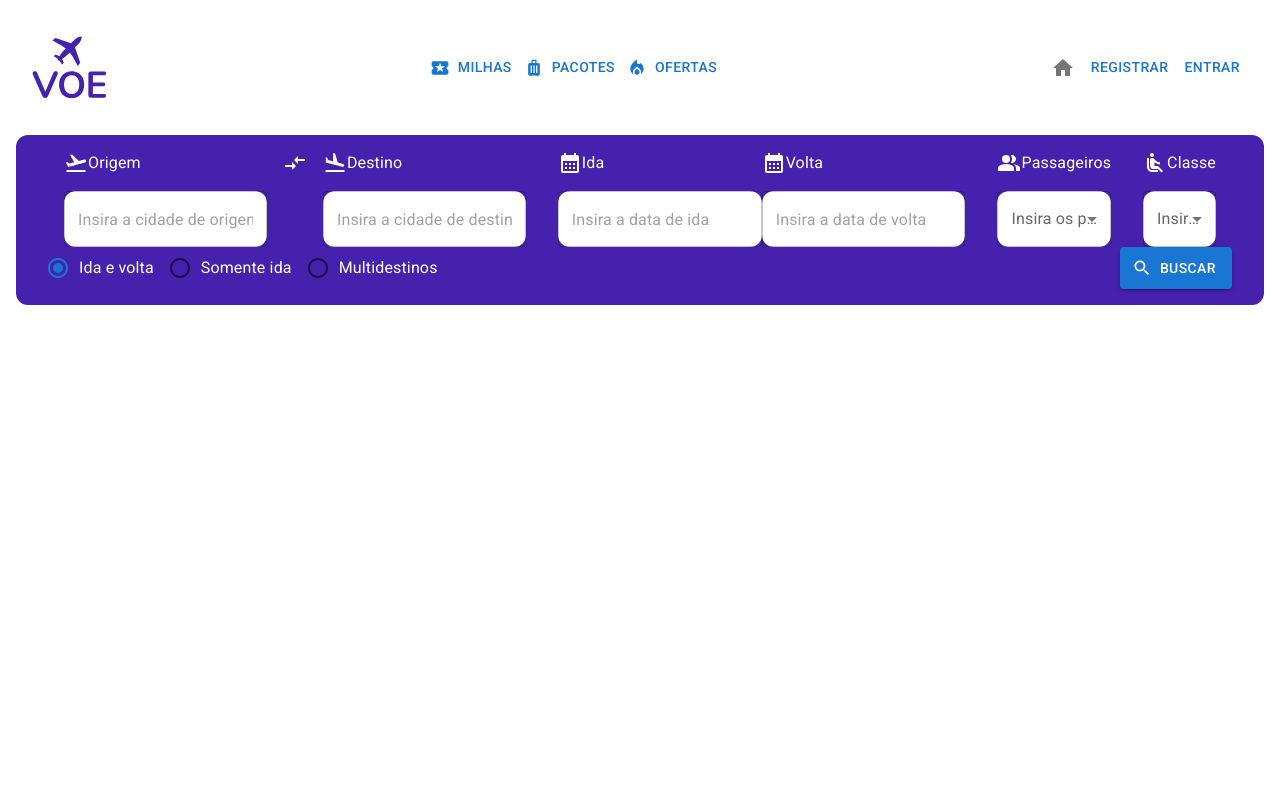
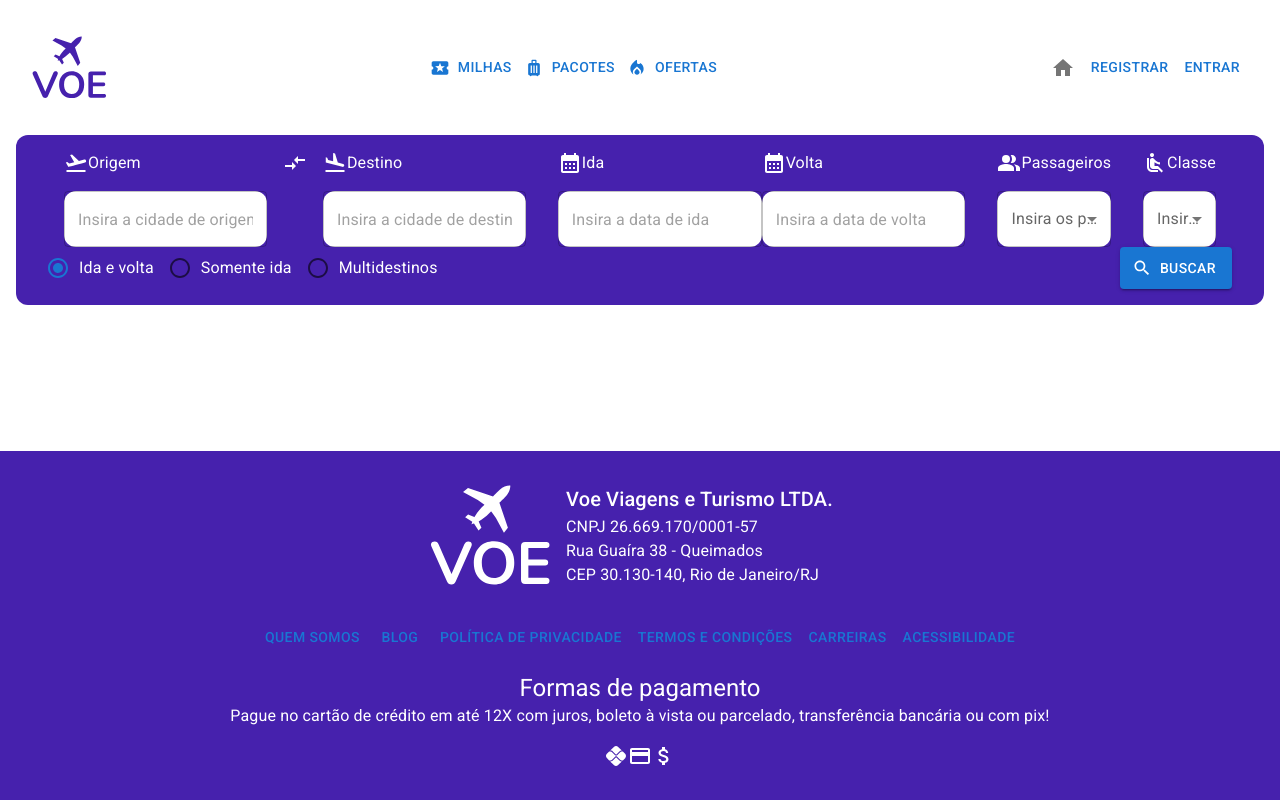
Before and after one commit to guijun13/ihc-voe, a Next.js app: page / in a window 1280 px wide. Built offline with nearby package versions, Linux system fonts and the light colour scheme.

Commit message:
add footer

```diff
--- a/pages/index.tsx
+++ b/pages/index.tsx
@@ -1,7 +1,9 @@
 import {
   AirlineSeatReclineNormal,
+  AttachMoney,
   CalendarMonth,
   CompareArrows,
+  CreditCard,
   FlightLand,
   FlightTakeoff,
   LocalActivity,
@@ -9,6 +11,7 @@ import {
   Luggage,
   PeopleAlt,
   Person,
+  Pix,
   Search,
 } from '@mui/icons-material';
 import HomeIcon from '@mui/icons-material/Home';
@@ -28,6 +31,7 @@ import type { NextPage } from 'next';
 import Head from 'next/head';
 import Image from 'next/image';
 import Logo from '../public/logo.svg';
+import Logo_white from '../public/Logo_white.svg';
 
 const Home: NextPage = () => {
   return (
@@ -63,7 +67,7 @@ const Home: NextPage = () => {
         </div>
       </header>
 
-      <main className="flex flex-col items-center justify-around mx-4 px-8 py-4 rounded-xl bg-purple text-white">
+      <main className="flex flex-col items-center justify-around mx-4 px-8 py-4 rounded-xl bg-purple text-white min-h-full">
         <div className="flex flex-row w-full justify-between">
           <div className="flex flex-col items-center mx-4">
             <div className="flex">
@@ -192,7 +196,53 @@ const Home: NextPage = () => {
         </div>
       </main>
 
-      <footer className="flex h-24 w-full items-center justify-center border-t"></footer>
+      <footer className="flex w-full items-center justify-center border-t bg-purple mt-auto">
+        <div className="flex flex-col items-center">
+          <div className="flex flex-row my-8">
+            <Image alt="Voe logo" src={Logo_white} />
+            <div className="mx-4 text-white">
+              <Typography variant="h6">Voe Viagens e Turismo LTDA.</Typography>
+              <Typography variant="body1">
+                CNPJ 26.669.170/0001-57 <br />
+                Rua Guaíra 38 - Queimados <br />
+                CEP 30.130-140, Rio de Janeiro/RJ <br />
+              </Typography>
+            </div>
+          </div>
+          <div className="flex flex-row">
+            <Button className="text-white" variant="text">
+              Quem somos
+            </Button>
+            <Button className="text-white" variant="text">
+              Blog
+            </Button>
+            <Button className="text-white" variant="text">
+              Política de privacidade
+            </Button>
+            <Button className="text-white" variant="text">
+              Termos e condições
+            </Button>
+            <Button className="text-white" variant="text">
+              Carreiras
+            </Button>
+            <Button className="text-white" variant="text">
+              Acessibilidade
+            </Button>
+          </div>
+          <div className="flex flex-col items-center text-white my-4">
+            <Typography variant="h5">Formas de pagamento</Typography>
+            <Typography variant="body1">
+              Pague no cartão de crédito em até 12X com juros, boleto à vista ou parcelado,
+              transferência bancária ou com pix!
+            </Typography>
+            <div className="flex flex-row my-4">
+              <Pix />
+              <CreditCard />
+              <AttachMoney />
+            </div>
+          </div>
+        </div>
+      </footer>
     </div>
   );
 };
```
Also changed, not shown: public/Logo_white.svg (added).
